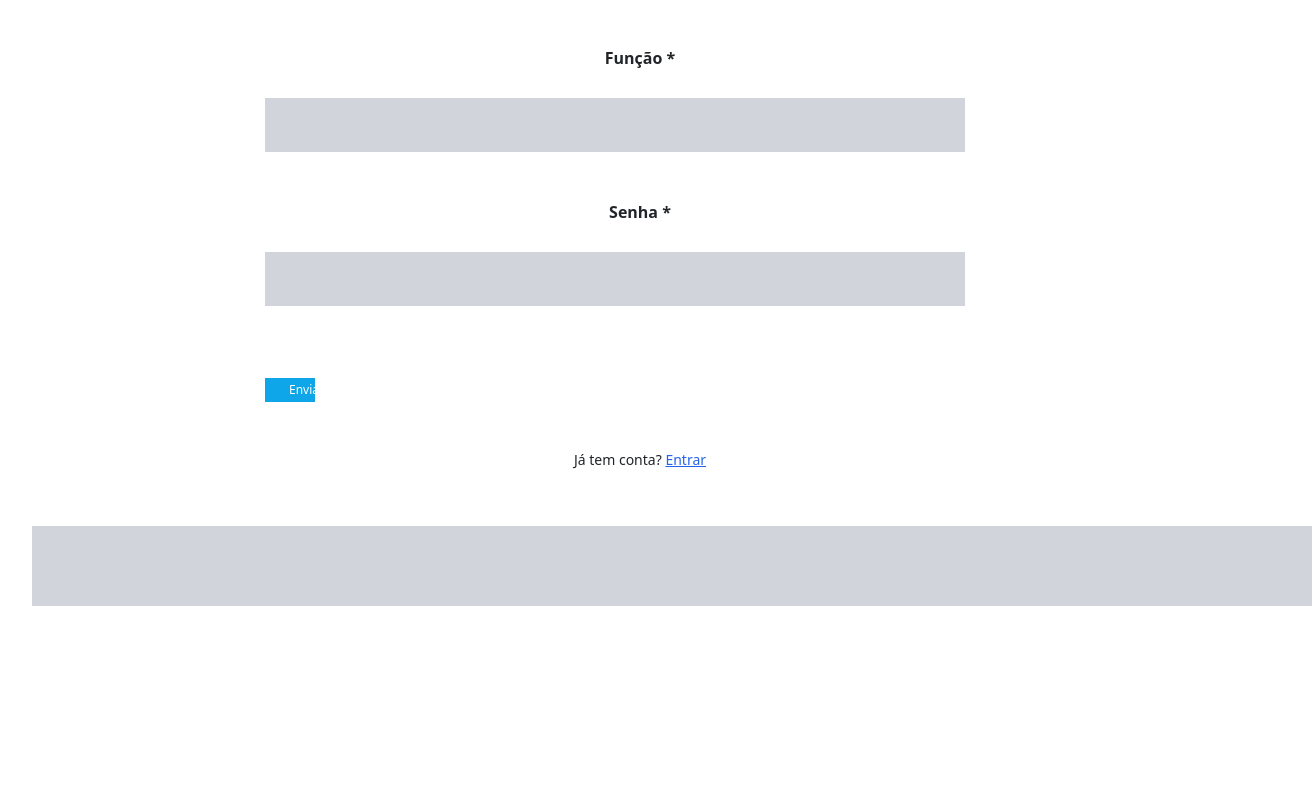
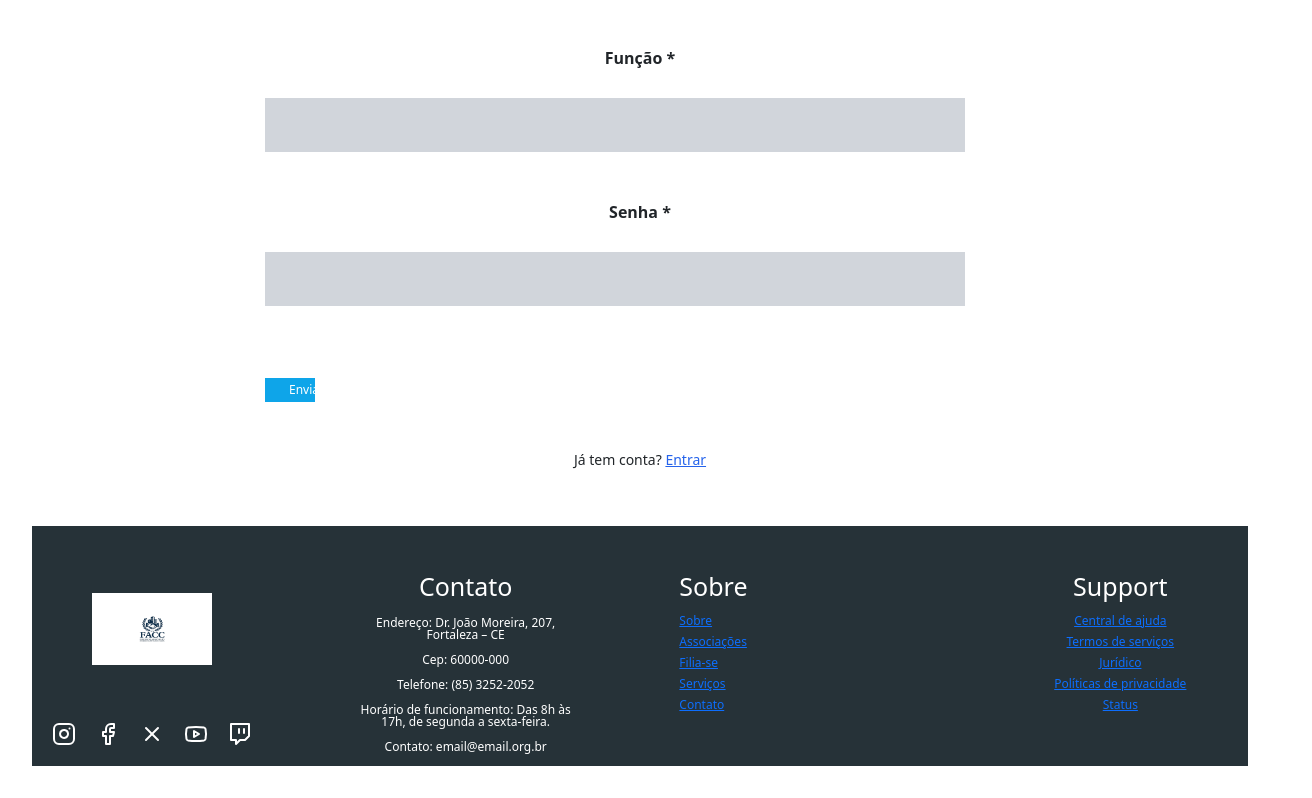
Before and after one commit to Brafios/ProjetoGT10_FrontEnd, a React (Vite) app in the folder frontEnd_GT/: page /register in a window 1280 px wide. Shown: the part 692-1490 px from the top of the page, 1312 px wide, since content can reach past the window. Before the commit the page ends 1330 px from the top, so only its background shows below. Built offline with nearby package versions, Linux system fonts and the light colour scheme; a web font is replaced by a local one.

Commit message:
update footer.css

```diff
--- a/frontEnd_GT/package.json
+++ b/frontEnd_GT/package.json
@@ -30,6 +30,6 @@
     "globals": "^16.0.0",
     "postcss": "^8.5.3",
     "tailwindcss": "^3.1.0",
-    "vite": "^4.3.5"
+    "vite": "^6.3.5"
   }
 }
--- a/frontEnd_GT/src/App.jsx
+++ b/frontEnd_GT/src/App.jsx
@@ -20,6 +20,7 @@ function App() {
           <Route path="/register" element={<Register />} />
         </Routes>
       </Layout>
+      <Footer/>
     </BrowserRouter>
   )
 }
--- a/frontEnd_GT/src/Layout.jsx
+++ b/frontEnd_GT/src/Layout.jsx
@@ -197,7 +197,7 @@ export default function Layout({ children }) {
       </Dialog>
     </header>
         <main className=''>{children}</main>
-        <footer className="w-screen h-20 bg-gray-300 text-white"></footer>
+        {/* <footer className="w-screen h-20 bg-gray-300 text-white"></footer> */}
       </>
     );
   }
--- a/frontEnd_GT/src/components/Footer/Footer.css
+++ b/frontEnd_GT/src/components/Footer/Footer.css
@@ -1,40 +1,57 @@
 #footer {
     background-color: #263238;
-    padding: 50px;
     color: white;
     display: flex;
-    justify-content: space-around;
-    align-content: center;
-    padding: 50px 100px;
+    padding: 20px;
+    height: 240px;
+    gap: 100px;
+    font-size: 12px;
 }
 
+#div1 {
+    display: flex;
+    flex-direction: column;
+    align-items: center;
+    gap: 10px;
+    width: 25%;
+}
 .logo {
-    width: 300px;
+    width: 60%;
     background-color: #fff;
     margin: auto;
     display: flex;
     justify-content: center;
-    align-items: center;
 }
 .logo img {
     width: 50%;
-    height: 100%;
 }
 
 #content {
     display: flex;
     align-items: center;
     gap: 100px;
+    height: 100%;
+    width: 75%;
+}
+#company p{
+    line-height: 12px;
+    margin: 5px 0;
 }
 #company, #sobre, #support {
     display: flex;
     flex-direction: column;
-    gap: 10px;
+    gap: 3px;
     width: 250px;
-    flex-wrap: wrap;
+    height: 75%;
+    text-decoration: none;
 }
-#sobre, #support {
-    text-align: center;
+#sobre {
+    display: flex;
+    /* align-items: center; */
+    text-align: left;
+}
+#company h1, #sobre h1, #support h1 {
+    font-size: 25px;
 }
 #icones {
     display: flex;
--- a/frontEnd_GT/src/components/Footer/index.jsx
+++ b/frontEnd_GT/src/components/Footer/index.jsx
@@ -10,27 +10,31 @@ import { Twitch } from 'lucide-react';
 export const Footer = () => {
     return (
         <div id="footer">
-            <div className="logo">
-                <img src="./src/assets/img/LogoCompleta.png" alt="Logo da FACC" />
+            <div id='div1'>
+                <div className="logo">
+                    <img src="./src/assets/img/LogoCompleta.png" alt="Logo da FACC" />
+                </div>
+
+                <div id="icones">
+                    <Instagram />
+                    <Facebook />
+                    <X />
+                    <Youtube />
+                    <Twitch />
+                </div>
+
             </div>
             <div id="content">
                 <div id="company">
-                    <div>
+                    <h1>Contato</h1>
                         <p>Endereço: Dr. João Moreira, 207, Fortaleza – CE</p>
                         <p>Cep: 60000-000</p>
-                    </div>
                     <p>Telefone: (85) 3252-2052</p>
                     <p>Horário de funcionamento: Das 8h às 17h, de segunda a sexta-feira.</p>
                     <p>Contato: email@email.org.br</p>
-                    <div id="icones">
-                        <Instagram />
-                        <Facebook />
-                        <X />
-                        <Youtube />
-                        <Twitch />
-                    </div>
                 </div>
                 <div id="sobre">
+                    <h1>Sobre</h1>
                     <a href="#">Sobre</a>
                     <a href="#">Associações</a>
                     <a href="#">Filia-se</a>
--- a/frontEnd_GT/src/main.jsx
+++ b/frontEnd_GT/src/main.jsx
@@ -7,5 +7,6 @@ import 'bootstrap/dist/js/bootstrap.bundle.min.js';
 createRoot(document.getElementById('root')).render(
   <StrictMode>
     <App />
+
   </StrictMode>,
 )
```
Also changed, not shown: 1 other file (tests, documents, lock files or other folders).
